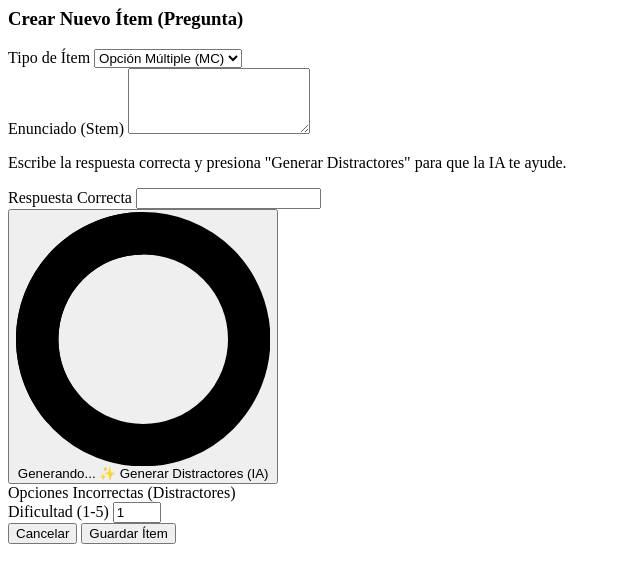
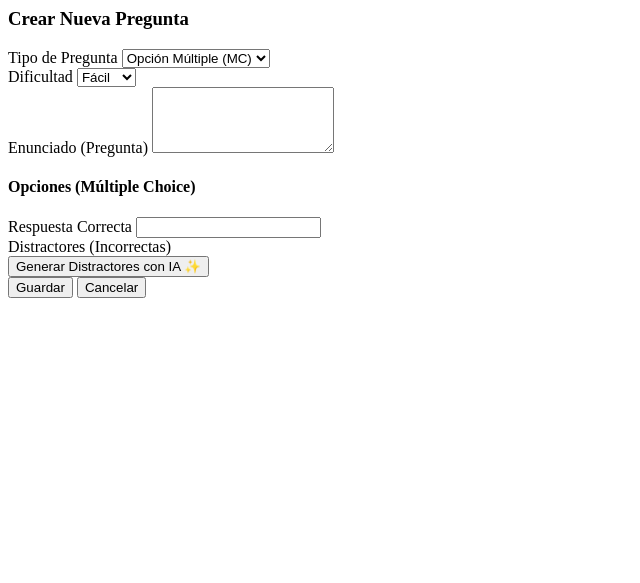
Before and after one commit to pacinidiego/plataforma-examenes-mvp, a Django app: page /backoffice/item/create/ in a window 1280 px wide. Shown: the top 583 px of the page, without its empty margins (0-640 px from the left). Run offline with Django 5.2, Linux system fonts and the light colour scheme; a user stored in the database is signed in; tables that the repository leaves empty hold one stand-in row (values such as "Sample post"); parts of the project's set-up code (start-up, migrations or seed data) failed here and were passed over.

Commit message:
Update item_form.html

```diff
--- a/templates/backoffice/partials/item_form.html
+++ b/templates/backoffice/partials/item_form.html
@@ -1,108 +1,118 @@
+{% load i18n %}
 <form hx-post="{% if item %}{% url 'backoffice:item_edit' item.pk %}{% else %}{% url 'backoffice:item_create' %}{% endif %}"
-      x-data="{ itemType: '{{ item.item_type|default:'MC' }}' }">
+      hx-target="this"
+      hx-swap="outerHTML"
+      class="space-y-4">
+    {% csrf_token %}
 
-    <div class="p-6 bg-gray-800 rounded-lg shadow-xl w-full max-w-lg">
-
-        <h3 class="text-2xl font-semibold text-white mb-4">
-            {% if item %}
-                Editar Ítem (Pregunta)
-            {% else %}
-                Crear Nuevo Ítem (Pregunta)
-            {% endif %}
+    <div class="p-6 pb-12"> <h3 class="text-xl font-semibold text-gray-900 mb-4">
+            {% if item %}Editar Pregunta{% else %}Crear Nueva Pregunta{% endif %}
         </h3>
 
-        {% csrf_token %}
-
-        <div class="mb-4">
-            <label for="id_item_type" class="block text-sm font-medium text-gray-300">Tipo de Ítem</label>
+        <div class="grid grid-cols-1 md:grid-cols-2 gap-4 mb-4">
+            <div>
+                <label for="id_item_type" class="block text-sm font-medium text-gray-700">
+                    Tipo de Pregunta
+                </label>
                 <select name="item_type" id="id_item_type"
-                    x-model="itemType"
-                    class="w-full mt-1 bg-gray-700 text-white border-gray-600 rounded-md shadow-sm focus:ring-blue-500 focus:border-blue-500">
-                {% for value, label in item_types %}
-                <option value="{{ value }}">{{ label }}</option>
+                        class="mt-1 block w-full rounded-md border-gray-300 shadow-sm focus:border-indigo-500 focus:ring-indigo-500 sm:text-sm">
+                    {% for value, text in item_types %}
+                        <option value="{{ value }}" {% if item.item_type == value %}selected{% endif %}>{{ text }}</option>
                     {% endfor %}
                 </select>
             </div>
 
-        <div class="mb-4">
-            <label for="id_stem" class="block text-sm font-medium text-gray-300">Enunciado (Stem)</label>
-            <textarea name="stem" id="id_stem" rows="4" required
-                      class="w-full mt-1 bg-gray-700 text-white border-gray-600 rounded-md shadow-sm focus:ring-blue-500 focus:border-blue-500">{{ item.stem|default:'' }}</textarea>
+            <div>
+                <label for="id_difficulty" class="block text-sm font-medium text-gray-700">
+                    Dificultad
+                </label>
+                <select name="difficulty" id="id_difficulty"
+                        class="mt-1 block w-full rounded-md border-gray-300 shadow-sm focus:border-indigo-500 focus:ring-indigo-500 sm:text-sm">
+                    <option value="1" {% if item.difficulty == 1 %}selected{% endif %}>Fácil</option>
+                    <option value="2" {% if item.difficulty == 2 %}selected{% endif %}>Media</option>
+                    <option value="3" {% if item.difficulty == 3 %}selected{% endif %}>Difícil</option>
+                </select>
+            </div>
+        </div>
+        <div>
+            <label for="id_stem" class="block text-sm font-medium text-gray-700">
+                Enunciado (Pregunta)
+            </label>
+            <textarea name="stem" id="id_stem" rows="4"
+                      class="mt-1 block w-full rounded-md border-gray-300 shadow-sm focus:border-indigo-500 focus:ring-indigo-500 sm:text-sm"
+                      required>{{ item.stem|default_if_none:'' }}</textarea>
         </div>
 
-        <div x-show="itemType === 'MC'" class="space-y-4 p-4 border border-gray-700 rounded-md">
-
-            {% if not item %}
-            <p class="text-sm text-yellow-300">
-                <i class="fas fa-lightbulb mr-1"></i> Escribe la respuesta correcta y presiona "Generar Distractores" para que la IA te ayude.
-            </p>
-            {% endif %}
+        <div id="mc_options_container" class="space-y-3 pt-4 border-t mt-4">
+            <h4 class="font-medium text-gray-800">Opciones (Múltiple Choice)</h4>
+            <div>
+                <label for="id_correct_answer" class="block text-sm font-medium text-green-700">
+                    Respuesta Correcta
+                </label>
+                <input type="text" name="correct_answer" id="id_correct_answer"
+                       value="{{ correct_answer_text|default_if_none:'' }}"
+                       class="mt-1 block w-full rounded-md border-gray-300 shadow-sm focus:border-green-500 focus:ring-green-500 sm:text-sm">
+            </div>
 
             <div>
-                <label for="id_correct_answer" class="block text-sm font-medium text-green-400">Respuesta Correcta</label>
-                <input type="text" name="correct_answer" id="id_correct_answer"
-                       value="{{ correct_answer_text|default:'' }}"
-                       class="w-full mt-1 bg-gray-700 text-white border-green-500 rounded-md shadow-sm focus:ring-green-500 focus:border-green-500">
+                <label class="block text-sm font-medium text-red-700">
+                    Distractores (Incorrectas)
+                </label>
+
+                <div class="space-y-2 mt-1" id="distractors-list">
+                    {% for distractor in distractors_list %}
+                    <input type="text" name="distractors" value="{{ distractor }}"
+                           class="block w-full rounded-md border-gray-300 shadow-sm focus:border-indigo-500 focus:ring-indigo-500 sm:text-sm"
+                           placeholder="Distractor {{ forloop.counter }}">
+                    {% endfor %}
+                </div>
             </div>
 
-            {% if not item %}
-            <div>
+            <div id="ai-distractors-feedback"></div>
             <button type="button"
-                        class="w-full px-4 py-2 text-sm font-medium text-white bg-purple-600 rounded-md shadow-sm hover:bg-purple-700 focus:outline-none"
                     hx-post="{% url 'backoffice:ai_generate_distractors' %}"
-                        hx-include="[name='stem'], [name='correct_answer']"
+                    hx-include="closest form"
                     hx-target="#distractors-list"
                     hx-swap="innerHTML"
-                        hx-indicator="#ai-spinner"
-                        hx-on:htmx:afterRequest="event.stopPropagation()">
-
-                    <span class="htmx-indicator" id="ai-spinner">
-                        <svg class="animate-spin -ml-1 mr-3 h-5 w-5 inline-block" xmlns="http://www.w3.org/2000/svg" fill="none" viewBox="0 0 24 24">
-                          <circle class="opacity-25" cx="12" cy="12" r="10" stroke="currentColor" stroke-width="4"></circle>
-                          <path class="opacity-75" fill="currentColor" d="M4 12a8 8 0 018-8V0C5.373 0 0 5.373 0 12h4zm2 5.291A7.962 7.962 0 014 12H0c0 3.042 1.135 5.824 3 7.938l3-2.647z"></path>
-                        </svg>
-                        Generando...
-                    </span>
-                    <span class="no-indicator">
-                        ✨ Generar Distractores (IA)
-                    </span>
+                    class="w-full flex justify-center py-2 px-4 border border-transparent rounded-md shadow-sm text-sm font-medium text-white bg-gray-600 hover:bg-gray-700 focus:outline-none">
+                Generar Distractores con IA ✨
             </button>
         </div>
-            {% endif %}
-
-            <div id="distractors-list" class="space-y-2">
-                <label class="block text-sm font-medium text-red-400">Opciones Incorrectas (Distractores)</label>
-
-                {% for distractor in distractors_list %}
-                <input type="text" name="distractors"
-                       value="{{ distractor|default:'' }}"
-                       class="w-full mt-1 bg-gray-700 text-white border-gray-600 rounded-md shadow-sm focus:ring-blue-500 focus:border-blue-500">
-                {% endfor %}
 
     </div>
 
-        </div>
-        <div class="mb-4 mt-4">
-            <label for="id_difficulty" class="block text-sm font-medium text-gray-300">Dificultad (1-5)</label>
-            <input type="number" name="difficulty" id="id_difficulty"
-                   value="{{ item.difficulty|default:1 }}"
-                   min="1" max="5"
-                   class="w-full mt-1 bg-gray-700 text-white border-gray-600 rounded-md shadow-sm focus:ring-blue-500 focus:border-blue-500">
-        </div>
-
-        <div class="flex justify-end space-x-3 mt-6">
+    <div class="bg-gray-50 px-4 py-3 sm:px-6 sm:flex sm:flex-row-reverse">
+        <button type="submit"
+                class="w-full inline-flex justify-center rounded-md border border-transparent shadow-sm px-4 py-2 bg-blue-600 text-base font-medium text-white hover:bg-blue-700 focus:outline-none sm:ml-3 sm:w-auto sm:text-sm">
+            Guardar
+        </button>
         <button type="button"
-                    class="bg-gray-600 hover:bg-gray-700 text-white font-bold py-2 px-4 rounded-lg"
-                    x-on:click="showModal = false"> Cancelar
-            </button>
-            <button type="submit"
-                    class="bg-green-600 hover:bg-green-700 text-white font-bold py-2 px-4 rounded-lg">
-                {% if item %}
-                    Guardar Cambios
-                {% else %}
-                    Guardar Ítem
-                {% endif %}
+                hx-get="{% url 'backoffice:dashboard' %}"
+                hx-target="#modal-backdrop"
+                hx-swap="innerHTML"
+                class="mt-3 w-full inline-flex justify-center rounded-md border border-gray-300 shadow-sm px-4 py-2 bg-white text-base font-medium text-gray-700 hover:bg-gray-50 focus:outline-none sm:mt-0 sm:w-auto sm:text-sm">
+            Cancelar
         </button>
     </div>
-    </div>
 </form>
+
+<script>
+    (function() {
+        var itemTypeSelect = document.getElementById('id_item_type');
+        var mcOptionsContainer = document.getElementById('mc_options_container');
+
+        function toggleMcOptions() {
+            if (itemTypeSelect.value === 'MC') {
+                mcOptionsContainer.style.display = 'block';
+            } else {
+                mcOptionsContainer.style.display = 'none';
+            }
+        }
+
+        // Ejecutar al cargar
+        toggleMcOptions();
+
+        // Ejecutar al cambiar
+        itemTypeSelect.addEventListener('change', toggleMcOptions);
+    })();
+</script>
```
Lines whose indentation alone changed are shown as unchanged.
